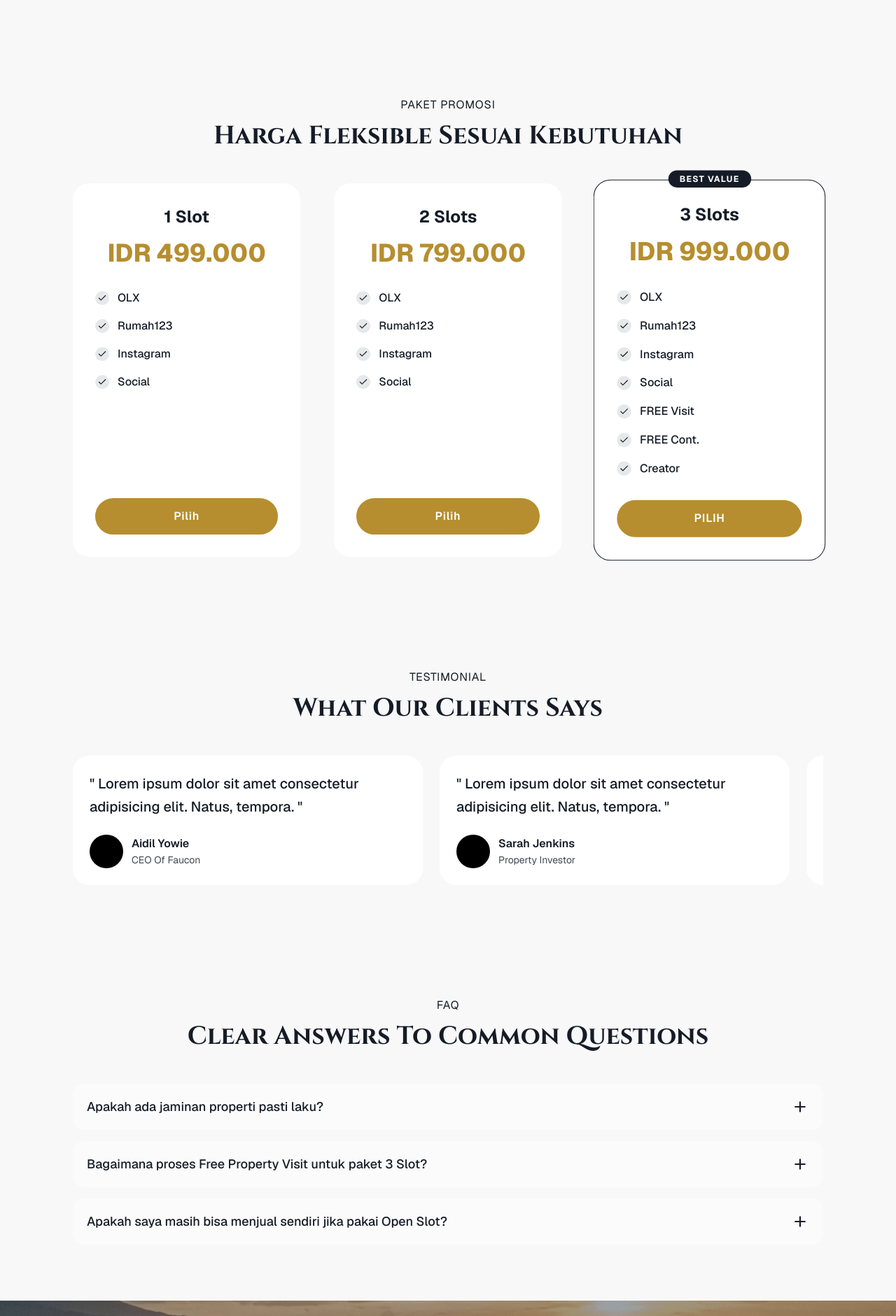
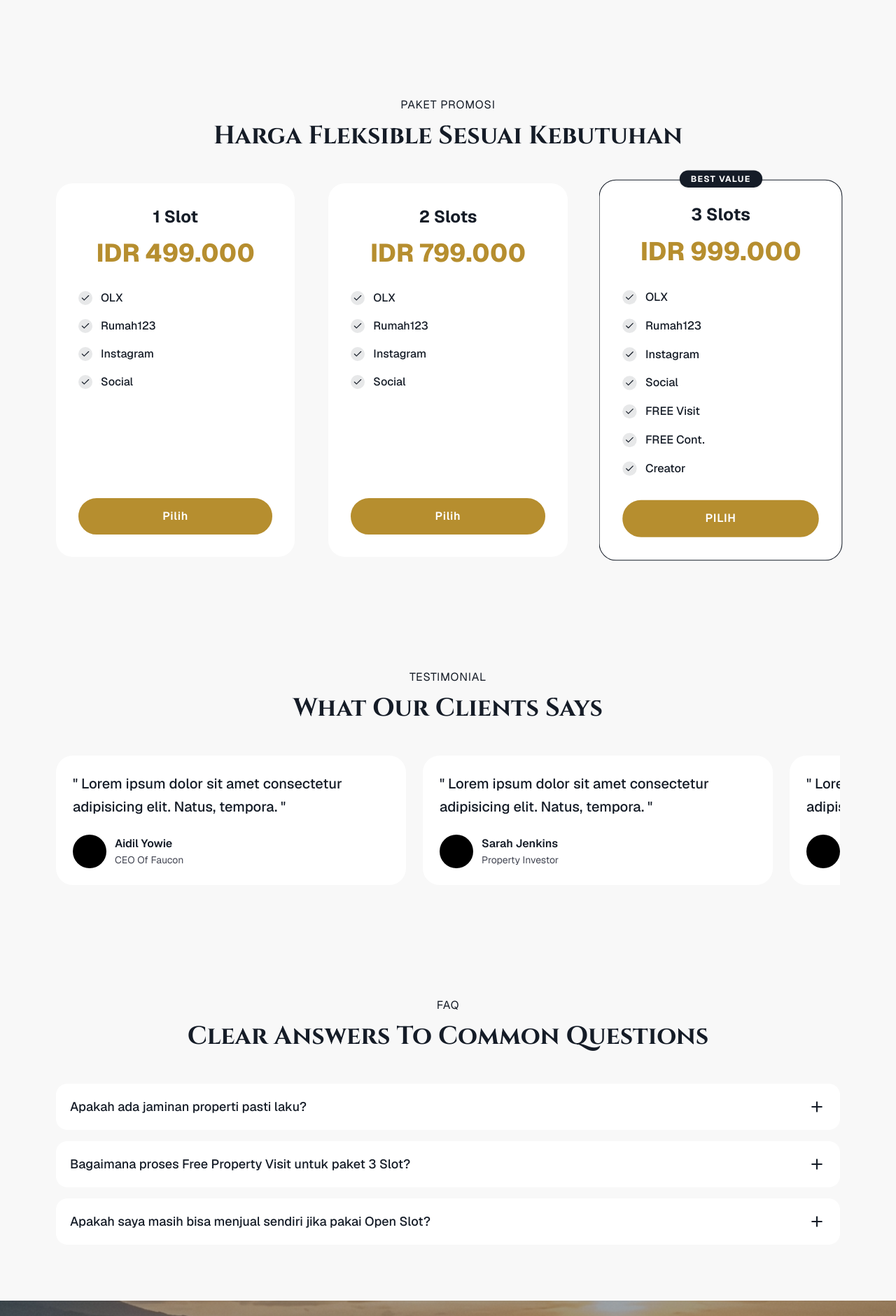
Before and after one commit to AIDILYOWIE/agency_property_website, a Next.js app: page /pricing in a window 1280 px wide. Shown: the part 2580-4461 px from the top of the page at 70% size. Built offline with nearby package versions, Linux system fonts and the light colour scheme.

Commit message:
:lipstick: Update padding and background card

```diff
--- a/app/_components/sections/Faq.tsx
+++ b/app/_components/sections/Faq.tsx
@@ -33,7 +33,7 @@ export function Faq({ faqs }: FaqProps) {
 
   return (
     <section className="w-full py-section overflow-hidden">
-      <div className="container mx-auto px-4 md:px-6">
+      <div className="container mx-auto">
         {/* Section Header */}
         <div className="flex flex-col items-center text-center mb-12">
           <span className="text-label-md text-on-background uppercase tracking-wider mb-3">
--- a/app/_components/sections/HowWeWork.tsx
+++ b/app/_components/sections/HowWeWork.tsx
@@ -60,7 +60,7 @@ export function HowWeWork({
 }: HowWeWorkProps) {
   return (
     <section className="w-full py-section bg-background">
-      <div className="px-6">
+      <div className="">
         <div className="grid grid-cols-1 lg:grid-cols-2 gap-16 lg:gap-20 items-start">
           {/* Left Column - Header */}
           <div className="flex flex-col gap-8">
--- a/app/_components/sections/Portofolio.tsx
+++ b/app/_components/sections/Portofolio.tsx
@@ -69,7 +69,7 @@ export function Portofolio() {
 
   return (
     <section className="w-full py-section bg-background">
-      <div className=" px-6">
+      <div className="">
         <div className="flex flex-col items-center text-center mb-12">
           <span className="text-label-md text-on-background uppercase tracking-wider mb-3">
             Portofolio
--- a/app/_components/sections/Pricing.tsx
+++ b/app/_components/sections/Pricing.tsx
@@ -91,7 +91,7 @@ export function Pricing() {
 
   return (
     <section className="w-full py-section bg-background">
-      <div className="px-6">
+      <div className="">
         <div className="flex flex-col items-center text-center mb-12">
           <span className="text-label-md text-on-background uppercase tracking-wider mb-3">
             Paket Promosi
--- a/app/_components/sections/StatsBar.tsx
+++ b/app/_components/sections/StatsBar.tsx
@@ -4,7 +4,7 @@ import { StatsCard } from "../ui/StatsCard";
 export function StatsBar() {
     return (
         <section className="w-full py-section bg-background">
-            <div className="px-6">
+            <div className="">
                 <div className="flex flex-col lg:flex-row gap-4 lg:gap-0 mb-18 h-max">
                     <div className="flex w-full justify-start lg:flex-1">
                         <span className="text-label-md text-on-background uppercase tracking-wider mb-0 lg:mb-3">
--- a/app/_components/sections/Testimonials.tsx
+++ b/app/_components/sections/Testimonials.tsx
@@ -24,7 +24,7 @@ export function Testimonials() {
 
   return (
     <section className="w-full py-section overflow-hidden">
-      <div className="container mx-auto px-4 md:px-6">
+      <div className="container mx-auto">
         {/* Section Header */}
         <div className="flex flex-col items-center text-center mb-12">
           <span className="text-label-md text-on-background uppercase tracking-wider mb-3">
--- a/app/_components/ui/FaqCard.tsx
+++ b/app/_components/ui/FaqCard.tsx
@@ -12,7 +12,7 @@ export function FaqCard({ question, answer }: FaqCardProps) {
     const [isOpen, setIsOpen] = useState(false);
 
     return (
-        <div className="border-none bg-white/40 w-full h-max flex flex-col p-4 sm:p-5 rounded-lg">
+        <div className="border-none bg-white w-full h-max flex flex-col p-4 sm:p-5 rounded-lg">
             {/* Header row (Clickable) */}
             <div
                 className="w-full flex items-center justify-between cursor-pointer"
--- a/app/_components/ui/FeatureCard.tsx
+++ b/app/_components/ui/FeatureCard.tsx
@@ -8,7 +8,7 @@ interface FeatureCardProps {
 
 export function FeatureCard({ icon, title, description }: FeatureCardProps) {
   return (
-    <div className="flex flex-col p-6 rounded-xl bg-white/40 duration-300">
+    <div className="flex flex-col p-6 rounded-xl bg-white duration-300">
       <div className="mb-4">
         <div className="flex items-center p-2 w-max h-max justify-start rounded-xl bg-primary/10 text-primary">
           <div className="w-5 h-5 [&>svg]:w-full [&>svg]:h-full">
```
